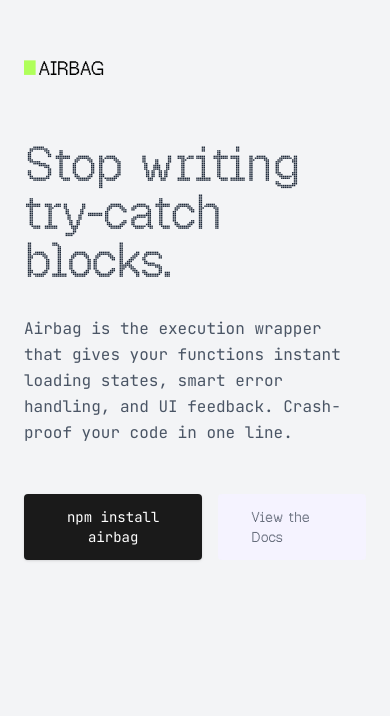
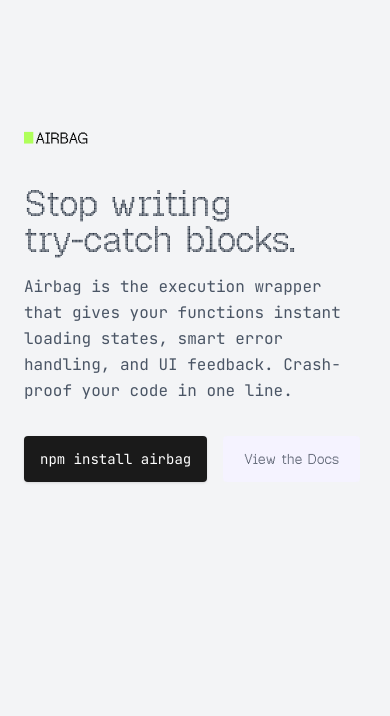
Before and after one commit to Hendo10X/Airbag, a React (Vite) app in the folder website/: page / in a window 390 px wide. Shown: the part 128-844 px from the top of the page. Built offline with nearby package versions, Linux system fonts and the light colour scheme.

Commit message:
feat: add initial Home and Docs pages, including a responsive documentation sidebar.

```diff
--- a/website/src/components/docs/Sidebar.tsx
+++ b/website/src/components/docs/Sidebar.tsx
@@ -54,7 +54,7 @@
 
       <aside
         className={`
-          fixed top-16 left-0 z-50 h-[calc(100vh-4rem)] w-64 bg-white border-r border-gray-100 p-6 overflow-y-auto
+          fixed top-0 left-0 z-50 h-screen w-64 bg-white border-r border-gray-100 p-6 overflow-y-auto
           transform transition-transform duration-200 ease-in-out
           lg:sticky lg:top-20 lg:z-auto lg:h-auto lg:max-h-[calc(100vh-6rem)] lg:transform-none lg:border-r-0 lg:p-0
           ${isOpen ? 'translate-x-0' : '-translate-x-full lg:translate-x-0'}
@@ -68,7 +68,7 @@
               onClick={handleClick}
               className={`block px-3 py-2 rounded-lg text-sm transition-colors ${
                 active === s.id
-                  ? 'bg-[#d9f99d] text-green-900 font-medium'
+                  ? 'bg-[#ecfccb] text-green-900 font-medium'
                   : 'text-gray-600 hover:text-gray-900 hover:bg-gray-50'
               }`}
             >
--- a/website/src/pages/Docs.tsx
+++ b/website/src/pages/Docs.tsx
@@ -12,7 +12,7 @@
   const [sidebarOpen, setSidebarOpen] = useState(false)
 
   return (
-    <div className="max-w-6xl mx-auto px-6 py-12">
+    <div className="max-w-6xl mx-auto px-4 py-12">
       {/* Mobile menu button */}
       <button
         onClick={() => setSidebarOpen(true)}
--- a/website/src/pages/Home.tsx
+++ b/website/src/pages/Home.tsx
@@ -42,14 +42,14 @@
       <div className="max-w-7xl mx-auto px-6 flex flex-col gap-24">
 
         {/* Hero Section */}
-        <section className="min-h-screen flex flex-col justify-center items-start gap-8 max-w-4xl mx-auto w-full py-12 md:py-20">
+        <section className="min-h-screen flex flex-col justify-center items-start gap-4 md:gap-8 max-w-4xl mx-auto w-full py-6 md:py-20">
            {/* Header / Logo */}
           <header className="flex items-center gap-2">
-            <img src={AirbagLogo} alt="Airbag Logo" className="w-20 h-20" />
+            <img src={AirbagLogo} alt="Airbag Logo" className="w-16 h-16 md:w-20 md:h-20" />
           </header>
 
-          <main className="w-full space-y-8">
-            <h1 className="font-pixel text-5xl sm:text-6xl md:text-7xl leading-none text-gray-800 tracking-tight text-left max-w-3xl">
+          <main className="w-full space-y-4 md:space-y-8">
+            <h1 className="font-pixel text-4xl sm:text-6xl md:text-7xl leading-none text-gray-800 tracking-tight text-left max-w-3xl">
               Stop writing <br />
               try-catch blocks.
             </h1>
@@ -60,11 +60,11 @@
             </p>
 
             <div className="flex flex-row gap-4 pt-4 w-full sm:w-auto">
-              <button className="bg-[#1a1a1a] text-white font-mono px-6 py-3 rounded text-sm sm:text-base hover:bg-black transition-colors cursor-pointer flex items-center justify-center gap-2 shadow-sm">
+              <button className="bg-[#1a1a1a] text-white font-mono px-4 sm:px-6 py-3 rounded text-sm sm:text-base hover:bg-black transition-colors cursor-pointer flex items-center justify-center gap-2 shadow-sm whitespace-nowrap">
                 <span>npm install airbag</span>
               </button>
 
-              <Link to="/docs" className="bg-[#F5F3FF] text-gray-800 font-pixel px-8 py-3 rounded text-sm sm:text-base hover:bg-[#EDE9FE] transition-colors cursor-pointer border border-transparent hover:border-purple-100 flex items-center justify-center font-medium no-underline">
+              <Link to="/docs" className="bg-[#F5F3FF] text-gray-800 font-pixel px-5 sm:px-8 py-3 rounded text-sm sm:text-base hover:bg-[#EDE9FE] transition-colors cursor-pointer border border-transparent hover:border-purple-100 flex items-center justify-center font-medium no-underline whitespace-nowrap">
                 View the Docs
               </Link>
             </div>
```
